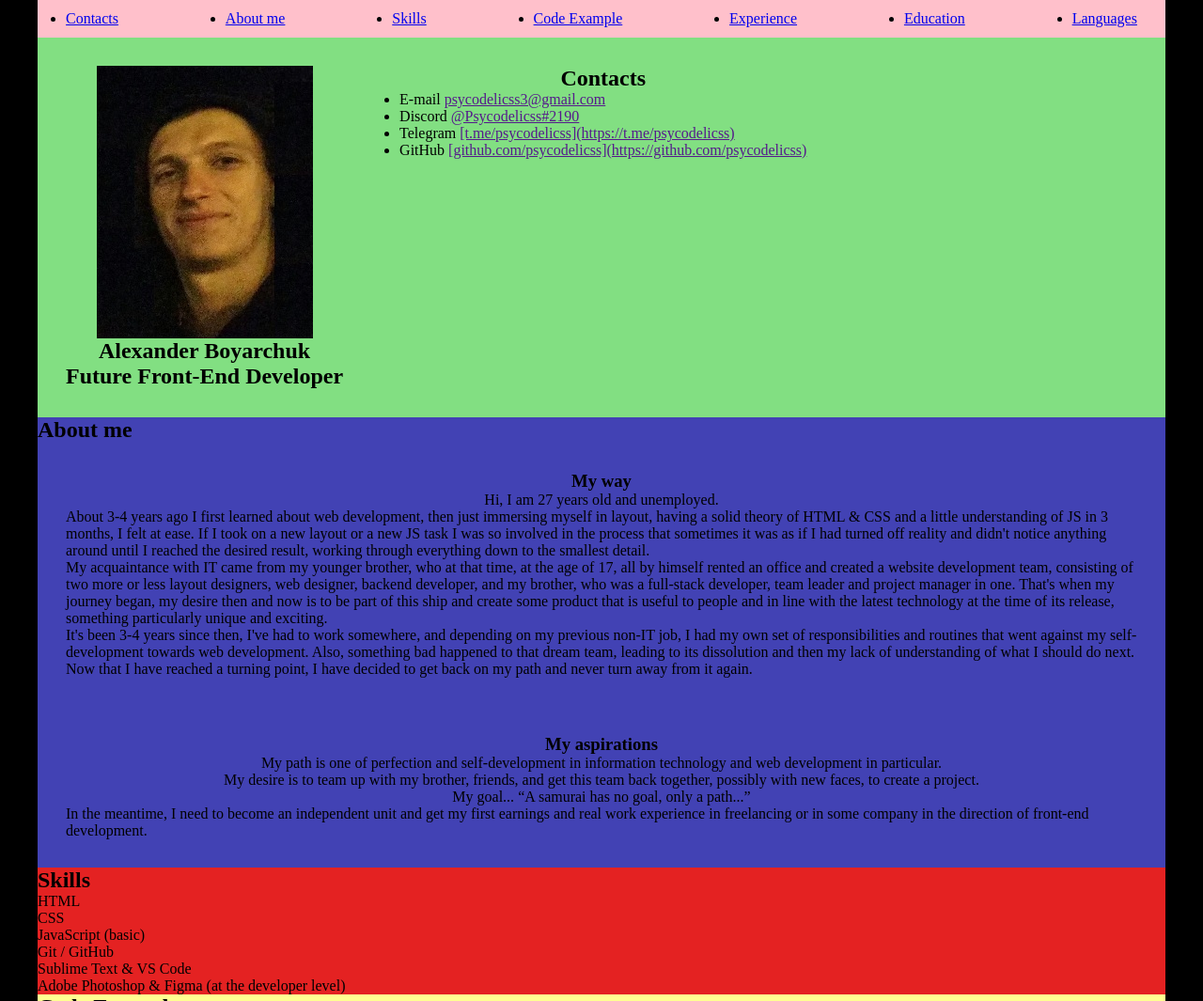
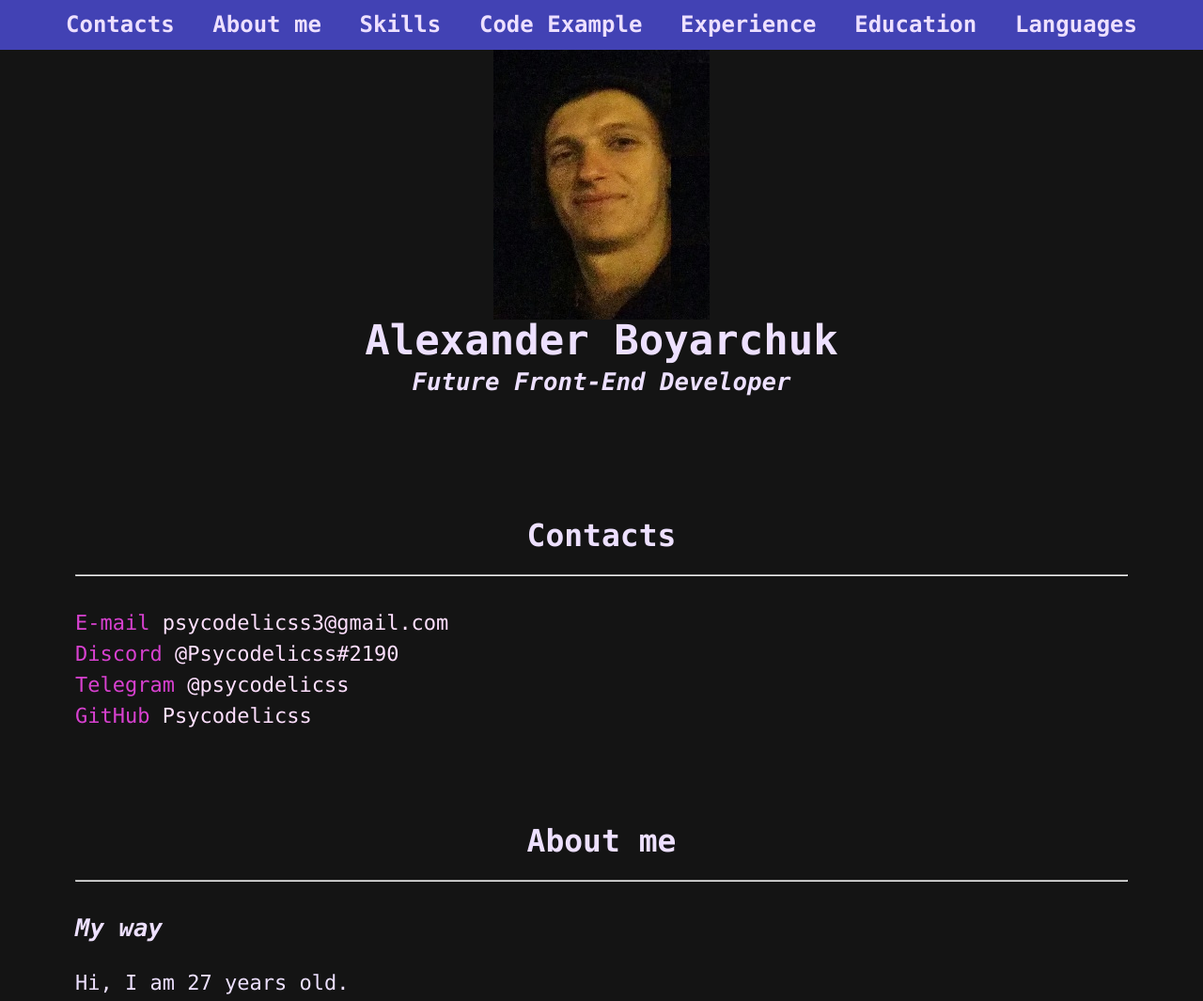
Before and after one commit to Psycodelicss/rsschool-cv, a website: page index.html in a window 1280 px wide. Shown: the top 1065 px of the page at 94% size. Drawn offline with Linux system fonts and the light colour scheme.

Commit message:
feat: add styles for sections except courses & languages

```diff
--- a/index.html
+++ b/index.html
@@ -8,10 +8,9 @@
   <title>CV - Alexander Boyarchuk</title>
 </head>
 <body>
-  <div class="container">
-    <header class="header">
+  <header class="header-page">
       <nav class="nav-menu">
-        <ul>
+        <ul class="container">
           <li><a href="#contacts">Contacts</a></li>
           <li><a href="#about-me">About me</a></li>
           <li><a href="#skills">Skills</a></li>
@@ -21,43 +20,44 @@
           <li><a href="#languages">Languages</a></li>
         </ul>
       </nav>
-    </header>
-    <main class="main">
-      <section class="contacts" id="contacts">
-        <div class="profile">
+      <div class="container profile">
         <img src="./images/my-photo.jpg" alt="MyPhoto">
         <h1>Alexander Boyarchuk</h1>
-          <h2>Future Front-End Developer</h2>
+        <h3>Future Front-End Developer</h3>
       </div>
+    </header>
+    <main class="main-page">
+      <div class="container">
+        <section class="contacts" id="contacts">
           <div class="contacts-info">
-          <h2>Contacts</h2>
+            <h2>Contacts</h2><hr><br>
             <ul>
-            <li>E-mail <a href="">psycodelicss3@gmail.com</a></li>
-            <li>Discord <a href="">@Psycodelicss#2190</a></li>
-            <li>Telegram <a href="">[t.me/psycodelicss](https://t.me/psycodelicss)</a></li>
-            <li>GitHub <a href="">[github.com/psycodelicss](https://github.com/psycodelicss)</a></li>
+              <li>E-mail <a href="mailto:psycodelicss3@gmail.com">psycodelicss3@gmail.com</a></li>
+              <li>Discord <a href="#">@Psycodelicss#2190</a></li>
+              <li>Telegram <a href="https://t.me/psycodelicss">@psycodelicss</a></li>
+              <li>GitHub <a href="https://github.com/psycodelicss">Psycodelicss</a></li>
             </ul>
           </div>
         </section>
         <section class="about-me" id="about-me">
-        <h2>About me</h2>
+          <h2>About me</h2><hr><br>
           <article class="my-way">
             <h3>My way</h3>
-          <p>Hi, I am 27 years old and unemployed.</p>
-          <p>About 3-4 years ago I first learned about web development, then just immersing myself in layout, having a solid theory of HTML & CSS and a little understanding of JS in 3 months, I felt at ease. If I took on a new layout or a new JS task I was so involved in the process that sometimes it was as if I had turned off reality and didn't notice anything around until I reached the desired result, working through everything down to the smallest detail.</p>
-          <p>My acquaintance with IT came from my younger brother, who at that time, at the age of 17, all by himself rented an office and created a website development team, consisting of two more or less layout designers, web designer, backend developer, and my brother, who was a full-stack developer, team leader and project manager in one. That's when my journey began, my desire then and now is to be part of this ship and create some product that is useful to people and in line with the latest technology at the time of its release, something particularly unique and exciting.</p>
-          <p>It's been 3-4 years since then, I've had to work somewhere, and depending on my previous non-IT job, I had my own set of responsibilities and routines that went against my self-development towards web development. Also, something bad happened to that dream team, leading to its dissolution and then my lack of understanding of what I should do next. Now that I have reached a turning point, I have decided to get back on my path and never turn away from it again.</p>
+            <p>Hi, I am 27 years old.</p><br>
+            <p>About 3-4 years ago I first learned about web development, then just immersing myself in layout, having a solid theory of HTML & CSS and a little understanding of JS in 3 months, I felt at ease. If I took on a new layout or a new JS task I was so involved in the process that sometimes it was as if I had turned off reality and didn't notice anything around until I reached the desired result, working through everything down to the smallest detail.</p><br>
+            <p>My acquaintance with IT came from my younger brother, who at that time, at the age of 17, all by himself rented an office and created a website development team, consisting of two more or less layout designers, web designer, backend developer, and my brother, who was a full-stack developer, team leader and project manager in one. That's when my journey began, my desire then and now is to be part of this ship and create some product that is useful to people and in line with the latest technology at the time of its release, something particularly unique and exciting.</p><br>
+            <p>It's been 3-4 years since then, I've had to work somewhere, and depending on my previous non-IT job, I had my own set of responsibilities and routines that went against my self-development towards web development. Also, something bad happened to that dream team, leading to its dissolution and then my lack of understanding of what I should do next. Now that I have reached a turning point, I have decided to get back on my path and never turn away from it again.</p><br><br>
           </article>
           <article class="my-aspirations">
             <h3>My aspirations</h3>
-          <p>My path is one of perfection and self-development in information technology and web development in particular.</p>
-          <p>My desire is to team up with my brother, friends, and get this team back together, possibly with new faces, to create a project.</p>
-          <p>My goal... <q>A samurai has no goal, only a path...</q></p>
+            <p>My path is one of perfection and self-development in information technology and web development in particular.</p><br>
+            <p>My desire is to team up with my brother, friends, and get this team back together, possibly with new faces, to create a project.</p><br>
+            <p>My goal... <br><q>A samurai has no goal, only a path...</q></p><br>
             <p>In the meantime, I need to become an independent unit and get my first earnings and real work experience in freelancing or in some company in the direction of front-end development.</p>
           </article>
         </section>
         <section class="skills" id="skills">
-        <h2>Skills</h2>
+          <h2>Skills</h2><hr><br>
           <ul>
             <li>HTML</li>
             <li>CSS</li>
@@ -68,11 +68,11 @@
           </ul>
         </section>
         <section class="code-example" id="code-example">
-        <h2>Code Example</h2>
+          <h2>Code Example</h2><hr><br>
           <p>Calculate the sum of the numbers up to a given number.</p>
           <p>Write a function, sumTo(n), that calculates the sum of numbers from 1 to n for a given n:</p>
+            <code>
               <pre>
-          <code>
       let result;
 
       function sumTo(n) {
@@ -85,33 +85,29 @@
 
       sumTo(x = +prompt("Enter value for sumTo(n): ", ""));
       document.getElementById("clicker").innerHTML = "Result sumTo(" + x + "): " + sumTo(x);
+              </pre>
             </code>
-      </pre>
         </section>
         <section class="experience" id="experience">
-        <h2>Experience</h2>
-        <div class="grid-layouts">
+          <h2>Experience</h2><hr><br>
             <h3>A few of my training work</h3>
             <div>
+              <div class="flex-layouts">
                 <img src="./images/first-layout.png" alt="First Layout Screenshot">
-            <p>First Layout</p>
               </div>
               <div>
                 <img src="./images/second-layout.png" alt="Second Layout Screenshot">
-            <p>Second Layout</p>
               </div>
               <div>
                 <img src="./images/third-layout.png" alt="Third Layout Screenshot">
-            <p>Third Layout</p>
               </div>
               <div>
                 <img src="./images/fourth-layout.png" alt="Fourth Layout Screenshot">
-            <p>Fourth Layout</p>
               </div>
             </div>
         </section>
         <section class="education" id="education">
-        <h2>Education</h2>
+          <h2>Education</h2><hr><br>
           <h3>Courses</h3>
           <ul>
             <li>HTML & CSS
@@ -162,7 +158,7 @@
           </ul>
         </section>
         <section class="languages" id="languages">
-        <h2>Languages</h2>
+          <h2>Languages</h2><hr><br>
           <ul>
             <li>Russain - Native</li>
             <li>English - Beginner A1 (A2 in progress)</li>
@@ -170,8 +166,9 @@
           <blockquote>So far, I'm learning English in the "Duolingo" app and trying to use English everywhere by default.</blockquote>
           <p>Keep learning...</p>
         </section>
+      </div>
     </main>
-    <footer class="footer">
+    <footer class="footer-page">
       <h2>FOOTER</h2>
       <ul>
         <li><a href="#"><img src="" alt="GitHub">My GitHub</a></li>
@@ -179,6 +176,5 @@
         <li><a href="#"><img src="" alt="Logo RSS"></a></li>
       </ul>
   </footer>
-  </div>
 </body>
 </html>
--- a/styles/style.css
+++ b/styles/style.css
@@ -1,76 +1,60 @@
+/* todo BODY > CONTAINER */
+
 * {
   margin: 0;
   padding: 0;
   box-sizing: border-box;
+  scroll-behavior: smooth;
 }
 
 body {
-  background-color: #000;
+  display: flex;
+  flex-direction: column;
+  justify-content: space-between;
+  background-color: #141414;
+  color: #ede0ff;
+  font-family: "Lucida Console", Monaco, monospace;
+  font-size: 22px;
+  line-height: 1.5em;
+}
+
+h2 {
+  margin-top: 100px;
+  margin-bottom: 25px;
+  text-align: center;
+}
+
+h3 {
+  font-style: italic;
+  margin-bottom: 25px;
+}
+
+ul {
+  list-style-type: none;
 }
 
 .container {
-  background-color: gray;
+  margin: 0 auto; /* Центрирует основной контейнер по центру экрана */
+  max-width: 1200px;
+  width: 100%;
+  padding: 0 40px;
+}
+
+/* todo HEADER */
+
+.header-page {
   display: flex;
   flex-direction: column;
-  justify-content: space-between;
-  margin: 0 auto; /* Центрирует основной контейнер по центру экрана */
-  max-width: 1200px;
-}
-
-.header {
-  background-color: chocolate;
-  min-height: 5vh;
-  display: flex;
-}
-
-.main {
-  background-color: orange;
-  min-height: 70vh;
-  display: flex;
-  flex-direction: column;
-}
-
-.footer {
-  background-color: orangered;
-  min-height: 20vh;
-}
-
-.profile {
-  display: flex;
-  flex-direction: column;
-  justify-content: center;
   align-items: center;
-  padding: 30px 30px;
-}
-
-.my-way {
-  display: flex;
-  flex-direction: column;
-  justify-content: flex-start;
-  align-items: center;
-  padding: 30px 30px;
-}
-
-.contacts-info {
-  display: flex;
-  flex-direction: column;
-  justify-content: flex-start;
-  align-items: center;
-  padding: 30px 30px;
-}
-
-.my-aspirations {
-  display: flex;
-  flex-direction: column;
-  justify-content: flex-start;
-  align-items: center;
-  padding: 30px 30px;
 }
 
 .nav-menu {
-  background-color: pink;
+  background-color: #4242b4;
   display: flex;
   width: 100%;
+  padding: 10px 0;
+  position: fixed;
+  top: 0px;
 }
 
 .nav-menu ul {
@@ -80,43 +64,142 @@ body {
   align-items: center;
   padding: 0 30px;
   width: 100%;
+  list-style: none;
 }
 
-.section {
-
+.nav-menu ul li a {
+  font-size: 24px;
+  color: #ede0ff;
+  font-weight: bold;
+  text-decoration: none;
 }
 
-.contacts {
-  background-color: rgb(130, 223, 130);
-  display: flex;
+@keyframes color-link {
+  0% {
+    color: #ede0ff;
+  }
+  25% {
+    color: #8a40eb;
+  }
+  50% {
+    color: #f8f546;
+  }
+  75% {
+    color: #8a40eb;
+  }
+  100% {
+    color: #ede0ff;
+  }
 }
 
-.about-me {
-  background-color: rgb(66, 66, 180);
+.nav-menu ul li a:hover {
+  animation: color-link 1.5s infinite;
 }
 
-.skills {
-  background-color: rgb(228, 34, 34);
+.profile {
+  display: flex;
+  flex-direction: column;
+  justify-content: center;
+  align-items: center;
+  margin-top: 50px;
+  line-height: 2em;
 }
 
-.code-example {
-  background-color: rgb(255, 255, 145);
+/*
+header
+.header
+nav
+.nav-menu
+ul
+li
+a
+*/
+
+/* todo MAIN */
+
+.main-page {
+  display: flex;
+  flex-direction: column;
 }
 
-.experience {
-  background-color: rgb(179, 95, 179);
+.my-aspirations q {
+  display: flex;
+  flex-direction: row;
+  justify-content: end;
 }
 
-.education {
-  background-color: rgb(114, 82, 56);
-  /* display: flex;
-  flex-direction: column;
-  justify-content: flex-start;
-  align-items: center; */
-  padding: 30px 30px;
+.contacts ul li {
+  color: #d841d0
 }
 
-.languages {
-  background-color: rgb(153, 28, 90);
-  padding: 30px 30px;
+.contacts ul li a {
+  color: #ffe0ff;
+  text-decoration: none;
 }
+
+.contacts ul li a:hover {
+  animation: color-link 1.5s infinite;
+}
+
+.flex-layouts {
+  display: flex;
+  flex-flow: row wrap;
+  justify-content: space-around;
+  align-items: center;
+}
+/*
+
+main
+.main
+section
+.contacts
+#contacts
+.profile
+img
+h1
+h2
+.contacts-info
+ul
+li
+.about-me
+ #about-me
+article
+.my-way
+h3
+p
+.my-aspirations
+q
+.skills
+#skills
+.code-example
+.code-example
+pre
+code
+.experience
+#experience
+.grid-layouts
+.education
+#education
+.languages
+#languages
+blockquote
+
+*/
+
+/* todo FOOTER! */
+
+/*
+footer
+*/
+
+.footer-page {
+  background-color: #4242b4;
+}
+
+/*
+h2
+ul
+li
+a
+img
+*/
```
Lines whose indentation alone changed are shown as unchanged.
